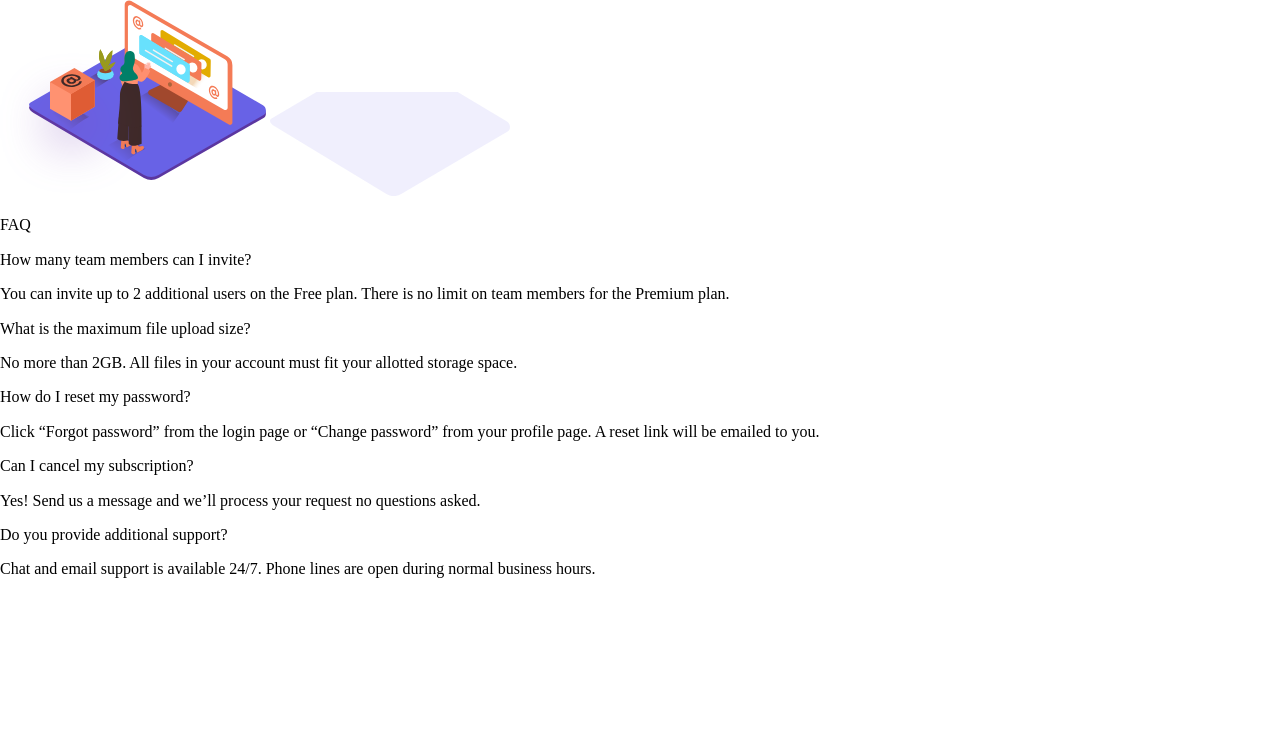
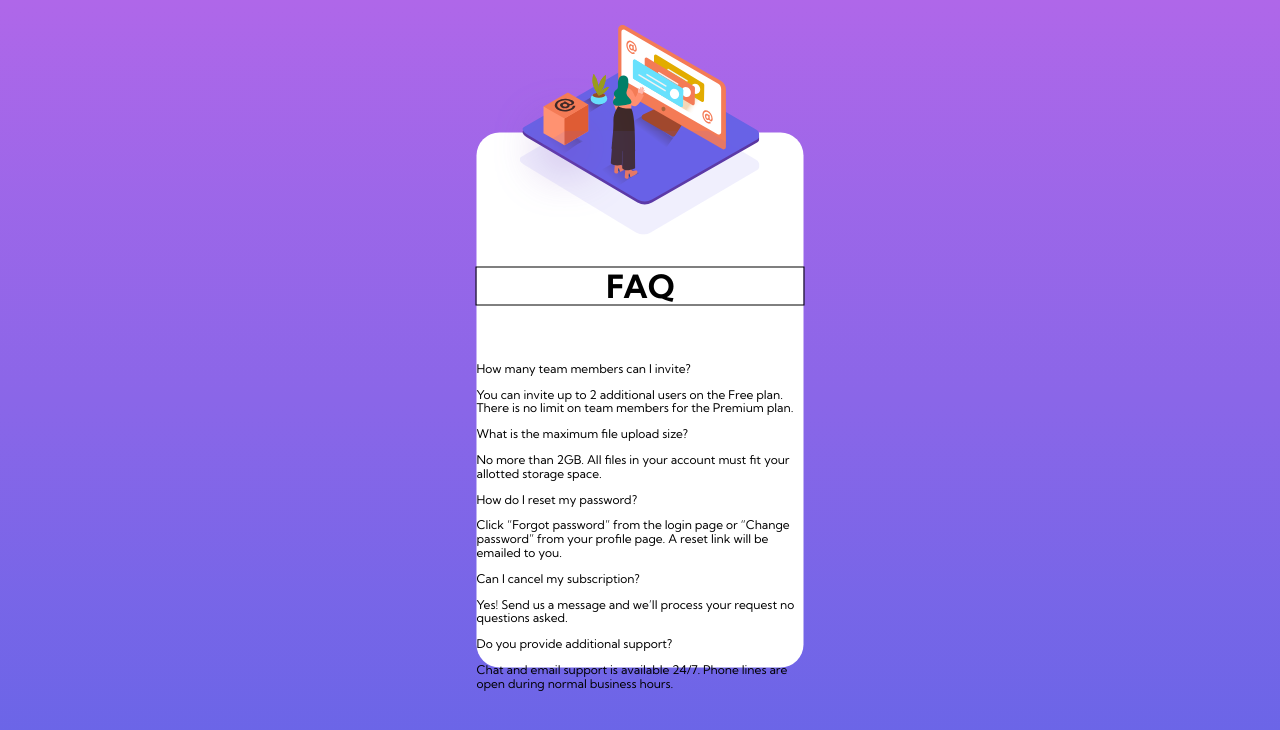
Before and after one commit to jesubohr/faq-card, a plain HTML site: page index.html in a window 1280 px wide. Drawn offline with Linux system fonts and the light colour scheme.

Commit message:
Styled main image

```diff
--- a/styles.css
+++ b/styles.css
@@ -1,3 +1,68 @@
+@import url("https://fonts.googleapis.com/css2?family=Kumbh+Sans:wght@400;700&display=swap");
+body {
+  width: 100%;
+  height: 100vh;
+  font-family: "Kumbh Sans", sans-serif;
+  overflow: hidden;
+}
+
+main {
+  width: 100%;
+  height: 100%;
+  background: -webkit-gradient(linear, left top, left bottom, from(#af67e9), to(#6565e7));
+  background: linear-gradient(to bottom, #af67e9, #6565e7);
+}
+
+main .card {
+  position: absolute;
+  top: 50%;
+  left: 50%;
+  -webkit-transform: translate(-50%, -50%);
+          transform: translate(-50%, -50%);
+  width: 327px;
+  height: 535px;
+  border: none;
+  border-radius: 23px;
+  background-color: #fff;
+}
+
+main .card__image {
+  position: relative;
+  top: -18px;
+  left: -4%;
+  -webkit-transform: translate(0, -50%);
+          transform: translate(0, -50%);
+  max-height: 180px;
+}
+
+main .card__image > img:first-of-type {
+  position: relative;
+  left: calc((100% - 266px)/2);
+}
+
+main .card__image > img:last-of-type {
+  position: absolute;
+  bottom: -30px;
+  left: calc(((100% - 266px)/2) + 26px);
+}
+
+main .card__title {
+  position: relative;
+  top: -45px;
+  margin: 0 0;
+  padding-left: 1px;
+  max-width: 100%;
+  font-size: 32px;
+  font-weight: bold;
+  text-align: center;
+  letter-spacing: 0px;
+  outline: 1px solid;
+}
+
+main .card__questions p {
+  font-size: 12px;
+}
+
 footer {
   display: none;
 }
@@ -10,4 +75,13 @@ footer .attribution {
 footer .attribution a {
   color: #3e52a3;
 }
+
+@media screen and (max-width: 375px) {
+  main .card {
+    top: 50%;
+    left: 50%;
+    -webkit-transform: translate(-55%, -56%);
+            transform: translate(-55%, -56%);
+  }
+}
 /*# sourceMappingURL=styles.css.map */
```
